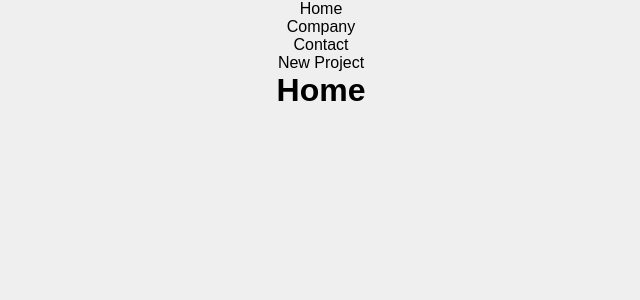
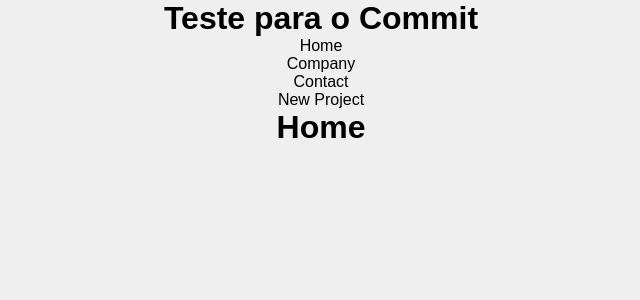
Before and after one commit to moraisale/costs, a React (Create React App) app: page / in a window 1280 px wide. Shown: the top 300 px of the page, without its empty margins (319-959 px from the left). Built offline with nearby package versions, Linux system fonts and the light colour scheme.

Commit message:
Commit teste

```diff
--- a/package.json
+++ b/package.json
@@ -10,7 +10,7 @@
     "react": "^17.0.2",
     "react-dom": "^17.0.2",
     "react-icons": "^4.3.1",
-    "react-router-dom": "^5.2.0",
+    "react-router-dom": "^5.3.0",
     "react-scripts": "5.0.0",
     "uuid": "^8.3.2",
     "web-vitals": "^2.1.3"
--- a/src/App.js
+++ b/src/App.js
@@ -9,6 +9,7 @@ import NewProject from './pages/NewProject';
 function App() {
   return (
     <div className="App">
+      <h1>Teste para o Commit</h1>
       <Router>
         <ul>
           <li>Home</li>
```
Also changed, not shown: 1 other file (tests, documents, lock files or other folders).
